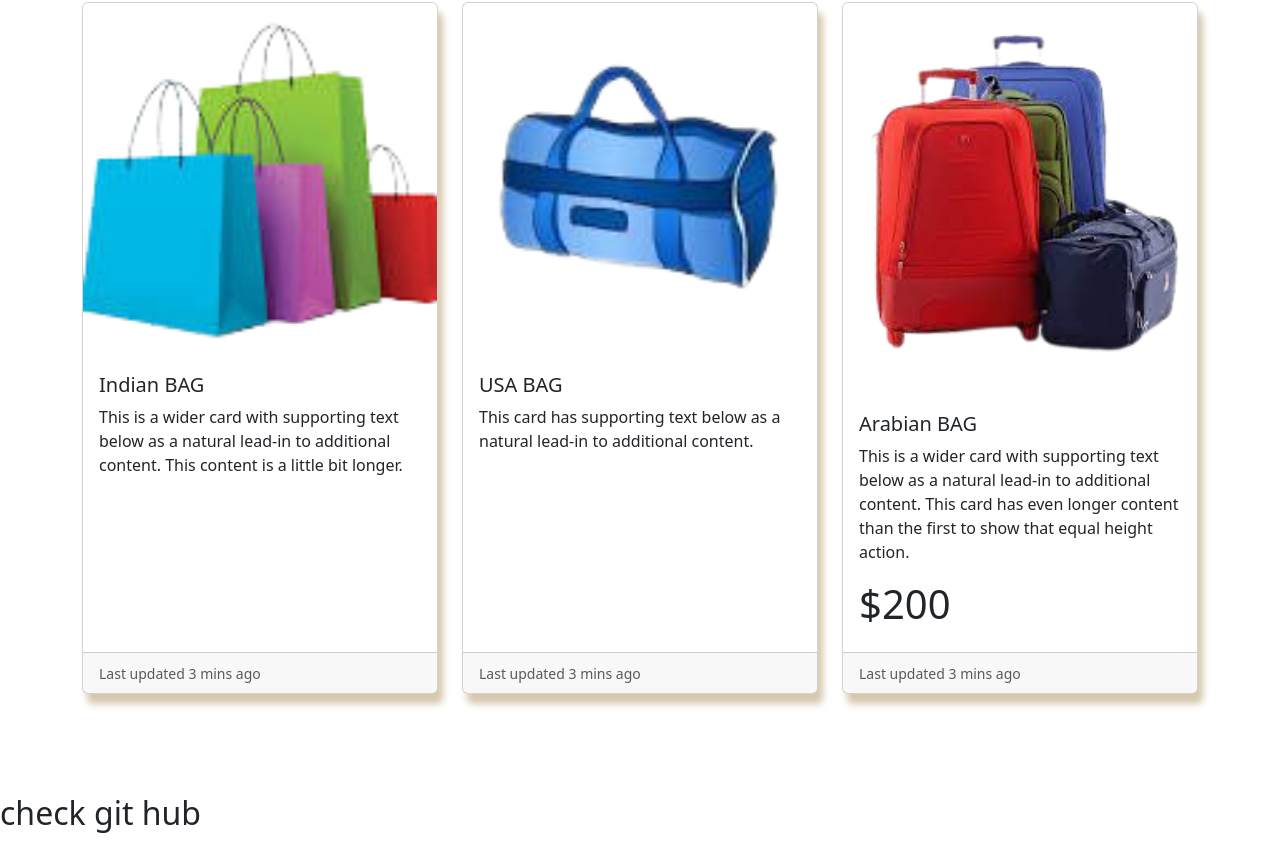
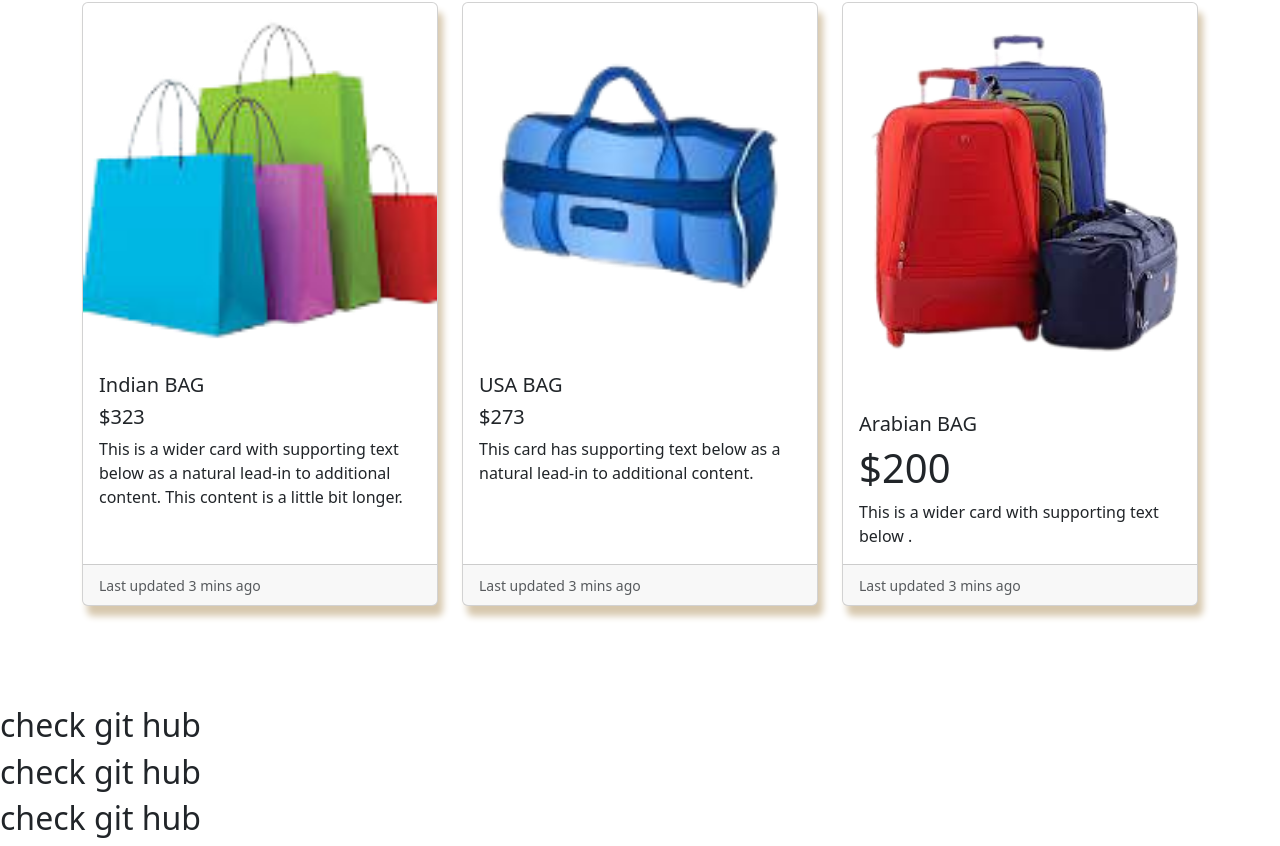
Before and after one commit to ahm-amdad/panda, a plain HTML site: page index.html in a window 1280 px wide. Shown: the part 1464-2310 px from the top of the page. Drawn offline with nearby package versions, Linux system fonts and the light colour scheme.

Commit message:
add somthing

```diff
--- a/index.html
+++ b/index.html
@@ -173,6 +173,7 @@
                 <img src="images/bag1-r.png" class="card-img-top" alt="...">
                 <div class="card-body">
                   <h5 class="card-title">Indian BAG</h5>
+                  <h5>$323</h5>
                   <p class="card-text">This is a wider card with supporting text below as a natural lead-in to additional content. This content is a little bit longer.</p>
                 </div>
                 <div class="card-footer">
@@ -185,6 +186,7 @@
                 <img src="images/bag2.png" class="card-img-top" alt="...">
                 <div class="card-body">
                   <h5 class="card-title">USA BAG</h5>
+                  <h5>$273</h5>
                   <p class="card-text">This card has supporting text below as a natural lead-in to additional content.</p>
                 </div>
                 <div class="card-footer">
@@ -197,8 +199,8 @@
                 <img src="images/bag3.png" class="card-img-top" alt="...">
                 <div class="card-body">
                   <h5 class="card-title">Arabian BAG</h5>
-                  <p class="card-text">This is a wider card with supporting text below as a natural lead-in to additional content. This card has even longer content than the first to show that equal height action.</p>
                   <h1>$200</h1>
+                  <p class="card-text">This is a wider card with supporting text below .</p>
                 </div>
                 <div class="card-footer">
                   <small class="text-body-secondary">Last updated 3 mins ago</small>
@@ -209,6 +211,8 @@
         </div>
 
 <h2>check git hub</h2>
+<h2>check git hub</h2>
+<h2>check git hub</h2>
        <script src="https://cdn.jsdelivr.net/npm/bootstrap@5.3.2/dist/js/bootstrap.bundle.min.js">
 
        </script>
```
